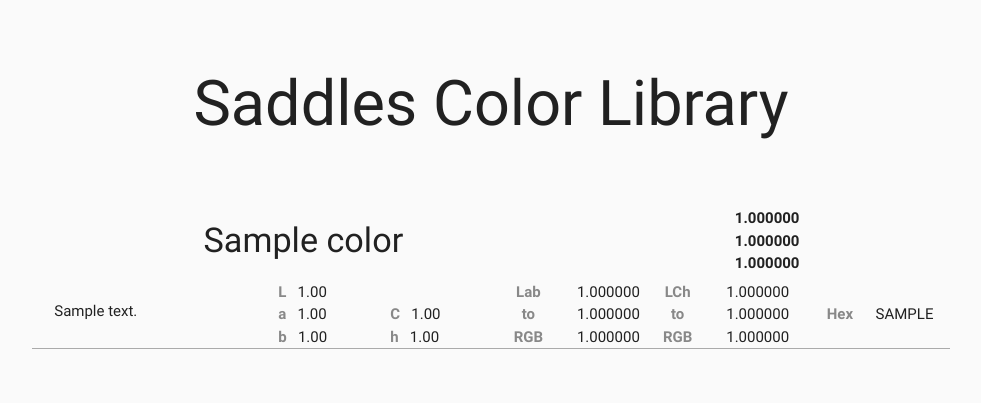
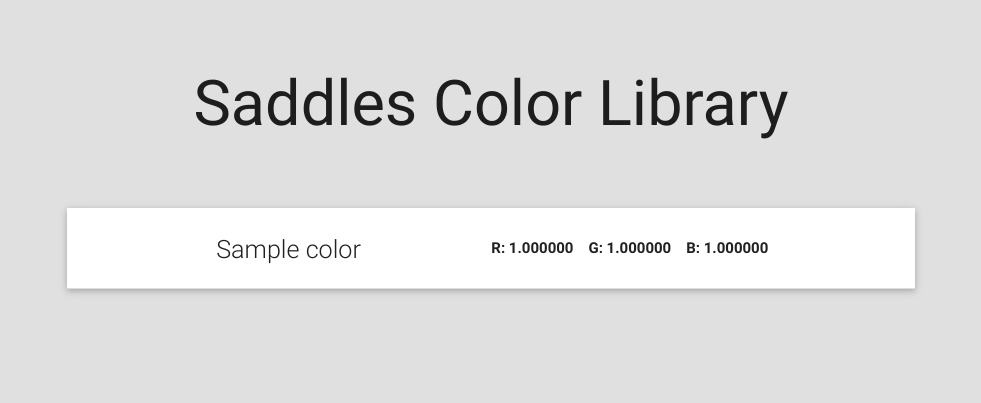
Before and after one commit to anhedonix/Saddles-India, a Django app: page / in a window 1280 px wide. Shown: the top 403 px of the page, without its empty margins (149-1130 px from the left). Run offline with Django 3.2, Linux system fonts and the light colour scheme; tables that the repository leaves empty hold one stand-in row (values such as "Sample post"); some libraries are stand-ins or nearby versions.

Commit message:
Added accordian
Accordian is set up and most design structure and functionality is
ready.

```diff
--- a/color_library/static/css/style.css
+++ b/color_library/static/css/style.css
@@ -14,8 +14,8 @@
 }
 
 .debug * {
-  outline: 1px solid red;
-  outline-color: red;
+  outline: 1px solid rgba(0,0,0,0.1);
+  outline-color: rgba(0,0,0,0.1);
   outline-width: solid;
 }
 
@@ -35,21 +35,26 @@
 }
 
 .color-row .col {
-  margin: 0;
+  /*margin: 0;*/
 }
 .color-row {
   margin-bottom: 0px;
-  min-height: 60px;
+  margin-left: -1rem !important;
+  margin-right: -1rem !important;
+  /*min-height: 60px;*/
   /*border-bottom: 1px solid #ddd;*/
 }
 .color-row:hover {
-  background-color: #f0f0f0;
+  /*background-color: #f0f0f0;*/
   /*border-bottom: 1px solid #888;*/
 }
 
 .details {
-  /*background-color: red;*/
-  border-bottom: 1px solid #aaa;
+  background-color: #eee;
+  /*padding-top: 1em !important;*/
+  /*padding-bottom: 1em !important;*/
+  /*margin-bottom: 0 !important;*/
+  /*border-bottom: 1px solid #aaa;*/
   /*margin-top: 10px;*/
 }
 .details .label {
--- a/color_library/templates/color_library/color_list.html
+++ b/color_library/templates/color_library/color_list.html
@@ -11,7 +11,7 @@
   <link href="{% static 'css/materialize.min.css' %}" type="text/css" rel="stylesheet" media="screen,projection"/>
   <link href="{% static 'css/style.css' %}"               type="text/css" rel="stylesheet" media="screen,projection"/>
 </head>
-<body class="grey lighten-5">
+<body class="grey lighten-2">
   <div class="section no-pad-bot" id="index-banner">
     <div class="container">
       <br>
@@ -24,30 +24,30 @@
 
   <div class="container">
     <div class="section">
-
+      <ul class="collapsible popout" data-collapsible="expandable">
         {% for color in colors %}
-
-        <div class="row hoverable">
-            <div class="col s12 row valign-wrapper color-row">
-              <div class="col s4 m3 l2 swatch" style="background-color: #{{ color.Hex|upper }}"></div>
-              <h4 class="col" >{{ color.label }}</h4>
-              <div class="col s12 m4" style="font-weight: bold;">
-                <div href="#" class="center-align" style="margin-bottom: 0;">
-                  <span>{{ color.R|floatformat:6 }}</span><br>
-                  <span>{{ color.G|floatformat:6 }}</span><br>
-                  <span>{{ color.B|floatformat:6 }}</span>
+        <li class="">
+            <div class="collapsible-header">
+              <div class="row color-row valign-wrapper">
+                <div class="col s1 m2 l2 swatch valign" style="background-color: #{{ color.Hex|upper }}"></div>
+                <h4 class="col s3 m4 l4 valign flow-text" >{{ color.label }}</h4><br class="hide-on-med-and-up">
+                <div class="col s8 m6  l6 valign" style="font-weight: bold;">
+                  <span>R:&nbsp;{{ color.R|floatformat:6 }}</span>&nbsp;&nbsp;&nbsp;
+                  <span>G:&nbsp;{{ color.G|floatformat:6 }}</span>&nbsp;&nbsp;&nbsp;
+                  <span>B:&nbsp;{{ color.B|floatformat:6 }}</span>
+                </div>
+                <div class="col swatch-nub right hide-on-small-only valign" style="background-color: #{{ color.Hex|upper }}"></div>
               </div>
             </div>
-              <div class="col swatch-nub right" style="background-color: #{{ color.Hex|upper }}"></div>
-            </div>
 
-            <div class="col s12 details row">
-              <div class="col s12 m6 l3  detail valign-wrapper">
+            <div class="collapsible-body details">
+              <div class="row no-margin">
+                <div class="col s12 m6 l3  valign-wrapper">
                   {{ color.description }}
                 </div>
                 <div class="col s12 m6 l3 detail">
                   {# <span class="label">&nbsp;</span><br>#}
-                <div class="row no-margin ">
+                  <div class="row ">
                     <div class="col s12">
                       {# <span class="label">&nbsp;</span><br>#}
                       <span class="label">L&nbsp;&nbsp;&nbsp;</span>{{ color.col_l|floatformat:2 }}<br>
@@ -64,7 +64,7 @@
                 </div>
 
                 <div class="col s6 m6 l2 detail">
-                <div class="row no-margin">
+                  <div class="row">
                     <div class="col s6 center-align">
                       <span class="label">Lab</span><br>
                       <span class="label">to</span><br>
@@ -79,7 +79,7 @@
                 </div>
 
                 <div class="col s6 m3 l2 detail">
-                <div class="row no-margin">
+                  <div class="row">
                     <div class="col s6 center-align">
                       <span class="label">LCh</span><br>
                       <span class="label">to</span><br>
@@ -95,7 +95,7 @@
 
                 <div class="col s12 m3 l2 detail">
                   <span class="label">&nbsp;</span><br>
-                <div class="row no-margin">
+                  <div class="row">
                     <div class="col s6 right-align">
                       <span class="label">Hex</span><br>
                     </div>
@@ -106,10 +106,11 @@
                 </div>
 
               </div>
-
             </div>
 
+            </li>
         {% endfor %}
+        </ul>
     </div>
   </div>
 
@@ -117,8 +118,10 @@
 
   <!--  Scripts-->
   <script src="https://code.jquery.com/jquery-2.1.1.min.js"></script>
-  <script src="js/materialize.js"></script>
-  <script src="js/init.js"></script>
+  {# <script src="js/materialize.js"></script>#}
+  <script src="{% static 'js/materialize.js' %}"></script>
+  <script src="{% static 'js/init.js' %}"></script>
+  {# <script src="js/init.js"></script>#}
 
   </body>
 </html>
```
Also changed, not shown: color_library/static/js/init.js (line endings or trailing spaces). Lines whose indentation alone changed are shown as unchanged.
